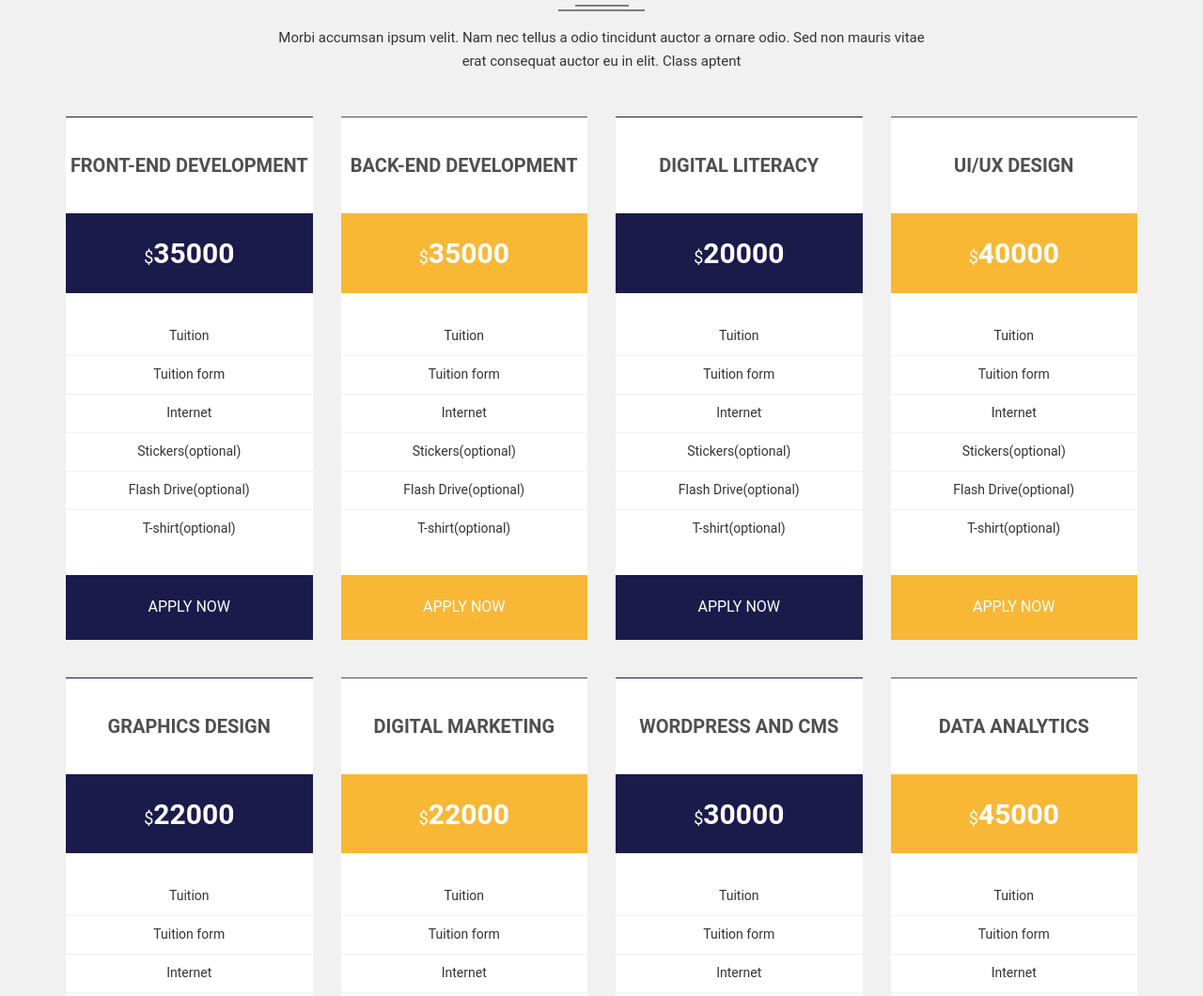
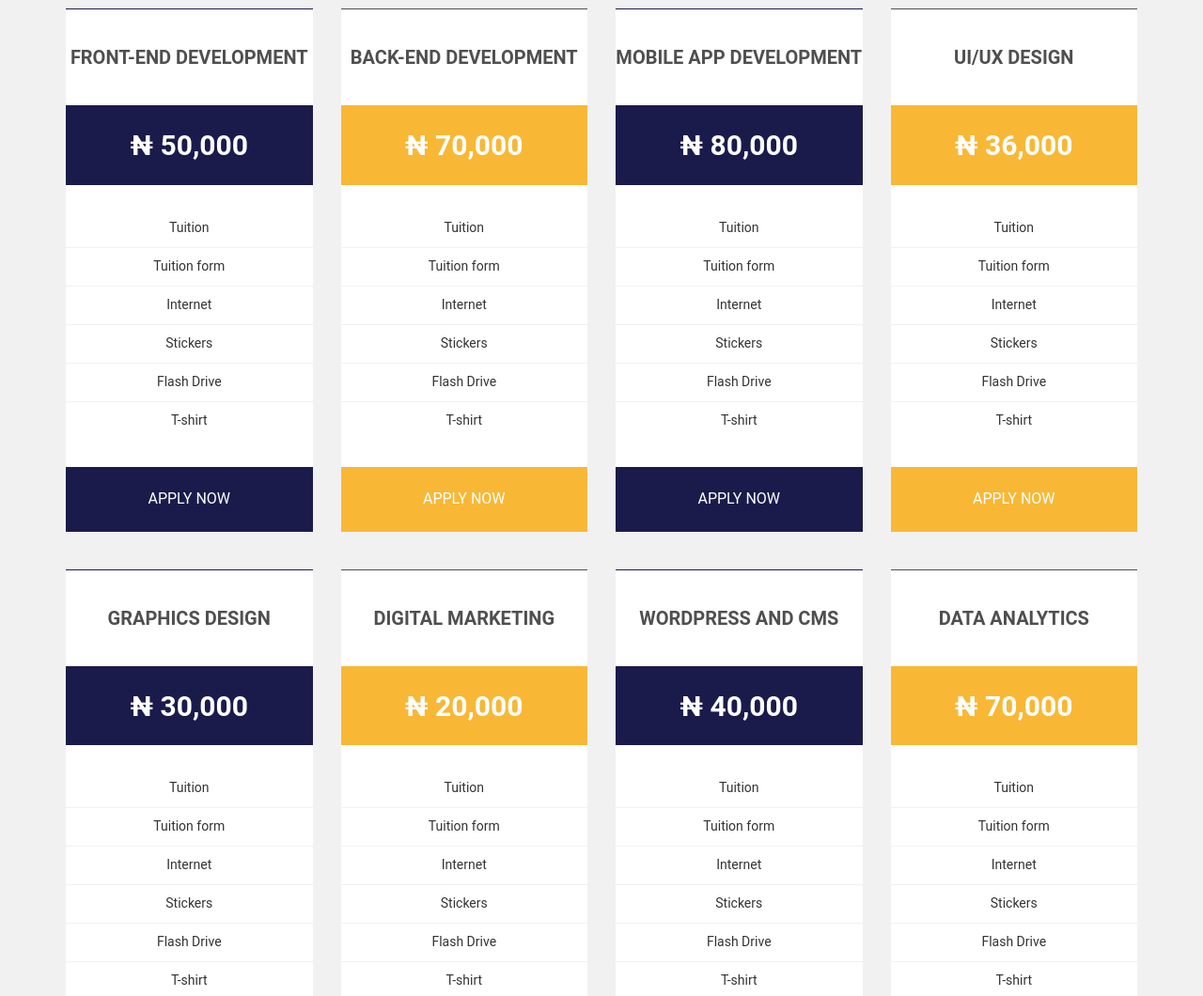
Before and after one commit to Ayomide6441/academy, a plain HTML site: page index.html in a window 1280 px wide. Shown: the part 3300-4360 px from the top of the page at 94% size. Drawn offline with Linux system fonts and the light colour scheme.

Commit message:
all except content

```diff
--- a/index.html
+++ b/index.html
@@ -193,7 +193,7 @@
 											  <option value="audi">Digital Marketing</option>
 											  <option value="volvo">Graphics Design</option>
 											  <option value="saab">Data Analytics</option>
-											  <option value="mercedes">Digital Literacy</option>
+											  <option value="mercedes">Mobile App Development</option>
 											  <option value="audi">CMS - Wordpress</option>
 										</select>
                                         <span class="icon-style"><i class="fa fa-book"></i></span>
@@ -410,7 +410,7 @@
                             <i class="fa fa-graduation-cap"></i>
                         </div>
                         <div class="counter-text">
-                            <span class="counterup">50</span>
+                            <span class="counterup">8</span>
                             <p>Excellent Tutors</p>
                         </div>
                     </div>
@@ -422,7 +422,7 @@
                             <i class="fa fa-users"></i>
                         </div>
                         <div class="counter-text">
-                            <span class="counterup">900</span>
+                            <span class="counterup">42</span>
                             <p>Happy Student</p>
                         </div>
                     </div>
@@ -434,7 +434,7 @@
                             <i class="fa fa-book"></i>
                         </div>
                         <div class="counter-text">
-                            <span class="counterup">40</span>
+                            <span class="counterup">8</span>
                             <p>Total Course</p>
                         </div>
                     </div>
@@ -446,7 +446,7 @@
                             <i class="fa fa-university"></i>
                         </div>
                         <div class="counter-text">
-                            <span class="counterup">8</span>
+                            <span class="counterup">7</span>
                             <p>Experience Years</p>
                         </div>
                     </div>
@@ -584,9 +584,9 @@
             <div class="row">
                 <div class="col-md-12">
                     <div class="single-video">
-                        <div class="video-icon">
+                        <!-- <div class="video-icon">
                             <a class=" venobox_custom venobox" data-type="youtube" href="http://youtu.be/d85gkOXeXG4"><i class="fa fa-play"></i></a>
-                        </div>
+                        </div> -->
                         <div class="video-title">
                             <h2>We Give Best Offers For You</h2>
                             <p>Lessons From just $20 Per Hour </p>
@@ -619,7 +619,7 @@
                             </div>
                             <div class="price">
                                 <span>
-									$<b>35000</b>
+									 <b>&#x20A6 50,000</b>
 								</span>
                             </div>
                             <div class="pricing_body">
@@ -628,9 +628,9 @@
                                         <li>Tuition</li>
                                         <li>Tuition form</li>
                                         <li>Internet</li>
-                                        <li>Stickers(optional)</li>
-                                        <li>Flash Drive(optional)</li>
-                                        <li>T-shirt(optional)</li>
+                                        <li>Stickers</li>
+                                        <li>Flash Drive</li>
+                                        <li>T-shirt</li>
                                     </ul>
                                 </div>
                                 <div class="pricing_bottom">
@@ -655,7 +655,7 @@
                             </div>
                             <div class="price">
                                 <span>
-									$<b>35000</b>
+									<b> &#x20A6 70,000</b>
 								</span>
                             </div>
                             <div class="pricing_body">
@@ -664,9 +664,9 @@
                                         <li>Tuition</li>
                                         <li>Tuition form</li>
                                         <li>Internet</li>
-                                        <li>Stickers(optional)</li>
-                                        <li>Flash Drive(optional)</li>
-                                        <li>T-shirt(optional)</li>
+                                        <li>Stickers</li>
+                                        <li>Flash Drive</li>
+                                        <li>T-shirt</li>
                                     </ul>
                                 </div>
                                 <div class="pricing_bottom">
@@ -687,11 +687,11 @@
                     <div class="single_pricing">
                         <div class="pricing_content">
                             <div class="pricing_title">
-                                <h2>Digital Literacy</h2>
+                                <h2>Mobile App Development</h2>
                             </div>
                             <div class="price">
                                 <span>
-									$<b>20000</b>
+									<b>&#x20A6 80,000</b>
 								</span>
                             </div>
                             <div class="pricing_body">
@@ -700,9 +700,9 @@
                                         <li>Tuition</li>
                                         <li>Tuition form</li>
                                         <li>Internet</li>
-                                        <li>Stickers(optional)</li>
-                                        <li>Flash Drive(optional)</li>
-                                        <li>T-shirt(optional)</li>
+                                        <li>Stickers</li>
+                                        <li>Flash Drive</li>
+                                        <li>T-shirt</li>
                                     </ul>
                                 </div>
                                 <div class="pricing_bottom">
@@ -727,7 +727,7 @@
                             </div>
                             <div class="price">
                                 <span>
-									$<b>40000</b>
+									<b>&#x20A6 36,000</b>
 								</span>
                             </div>
                             <div class="pricing_body">
@@ -736,9 +736,9 @@
                                         <li>Tuition</li>
                                         <li>Tuition form</li>
                                         <li>Internet</li>
-                                        <li>Stickers(optional)</li>
-                                        <li>Flash Drive(optional)</li>
-                                        <li>T-shirt(optional)</li>
+                                        <li>Stickers</li>
+                                        <li>Flash Drive</li>
+                                        <li>T-shirt</li>
                                     </ul>
                                 </div>
                                 <div class="pricing_bottom">
@@ -765,7 +765,7 @@
                             </div>
                             <div class="price">
                                 <span>
-									$<b>22000</b>
+									<b>&#x20A6 30,000</b>
 								</span>
                             </div>
                             <div class="pricing_body">
@@ -774,9 +774,9 @@
                                         <li>Tuition</li>
                                         <li>Tuition form</li>
                                         <li>Internet</li>
-                                        <li>Stickers(optional)</li>
-                                        <li>Flash Drive(optional)</li>
-                                        <li>T-shirt(optional)</li>
+                                        <li>Stickers</li>
+                                        <li>Flash Drive</li>
+                                        <li>T-shirt</li>
                                     </ul>
                                 </div>
                                 <div class="pricing_bottom">
@@ -801,7 +801,7 @@
                             </div>
                             <div class="price">
                                 <span>
-									$<b>22000</b>
+									<b>&#x20A6 20,000</b>
 								</span>
                             </div>
                             <div class="pricing_body">
@@ -810,9 +810,9 @@
                                         <li>Tuition</li>
                                         <li>Tuition form</li>
                                         <li>Internet</li>
-                                        <li>Stickers(optional)</li>
-                                        <li>Flash Drive(optional)</li>
-                                        <li>T-shirt(optional)</li>
+                                        <li>Stickers</li>
+                                        <li>Flash Drive</li>
+                                        <li>T-shirt</li>
                                     </ul>
                                 </div>
                                 <div class="pricing_bottom">
@@ -837,7 +837,7 @@
                             </div>
                             <div class="price">
                                 <span>
-									$<b>30000</b>
+									<b>&#x20A6  40,000</b>
 								</span>
                             </div>
                             <div class="pricing_body">
@@ -846,9 +846,9 @@
                                         <li>Tuition</li>
                                         <li>Tuition form</li>
                                         <li>Internet</li>
-                                        <li>Stickers(optional)</li>
-                                        <li>Flash Drive(optional)</li>
-                                        <li>T-shirt(optional)</li>
+                                        <li>Stickers</li>
+                                        <li>Flash Drive</li>
+                                        <li>T-shirt</li>
                                     </ul>
                                 </div>
                                 <div class="pricing_bottom">
@@ -873,7 +873,7 @@
                             </div>
                             <div class="price">
                                 <span>
-									$<b>45000</b>
+									<b>&#x20A6 70,000</b>
 								</span>
                             </div>
                             <div class="pricing_body">
@@ -882,9 +882,9 @@
                                         <li>Tuition</li>
                                         <li>Tuition form</li>
                                         <li>Internet</li>
-                                        <li>Stickers(optional)</li>
-                                        <li>Flash Drive(optional)</li>
-                                        <li>T-shirt(optional)</li>
+                                        <li>Stickers</li>
+                                        <li>Flash Drive</li>
+                                        <li>T-shirt</li>
                                     </ul>
                                 </div>
                                 <div class="pricing_bottom">
@@ -955,7 +955,7 @@
                 <div class="col-md-12">
                     <!--SECTION TITLE ITEM-->
                     <div class="section_title">
-                        <h2><span>Gallery</span></h2>
+                        <h2><span>Project</span></h2>
                         <p>Morbi accumsan ipsum velit. Nam nec tellus a odio tincidunt auctor a ornare odio. Sed non mauris vitae erat consequat auctor eu in elit. Class aptent</p>
                     </div>
                 </div>
```
